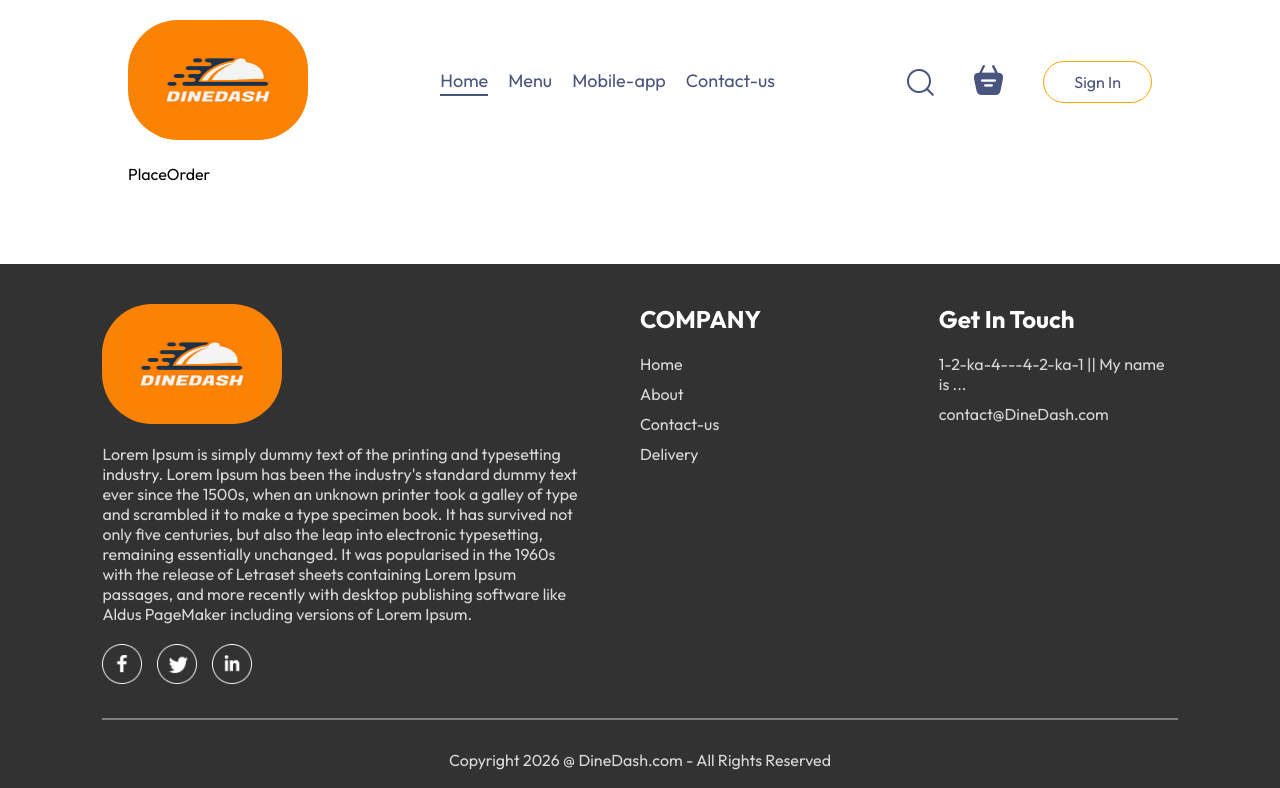
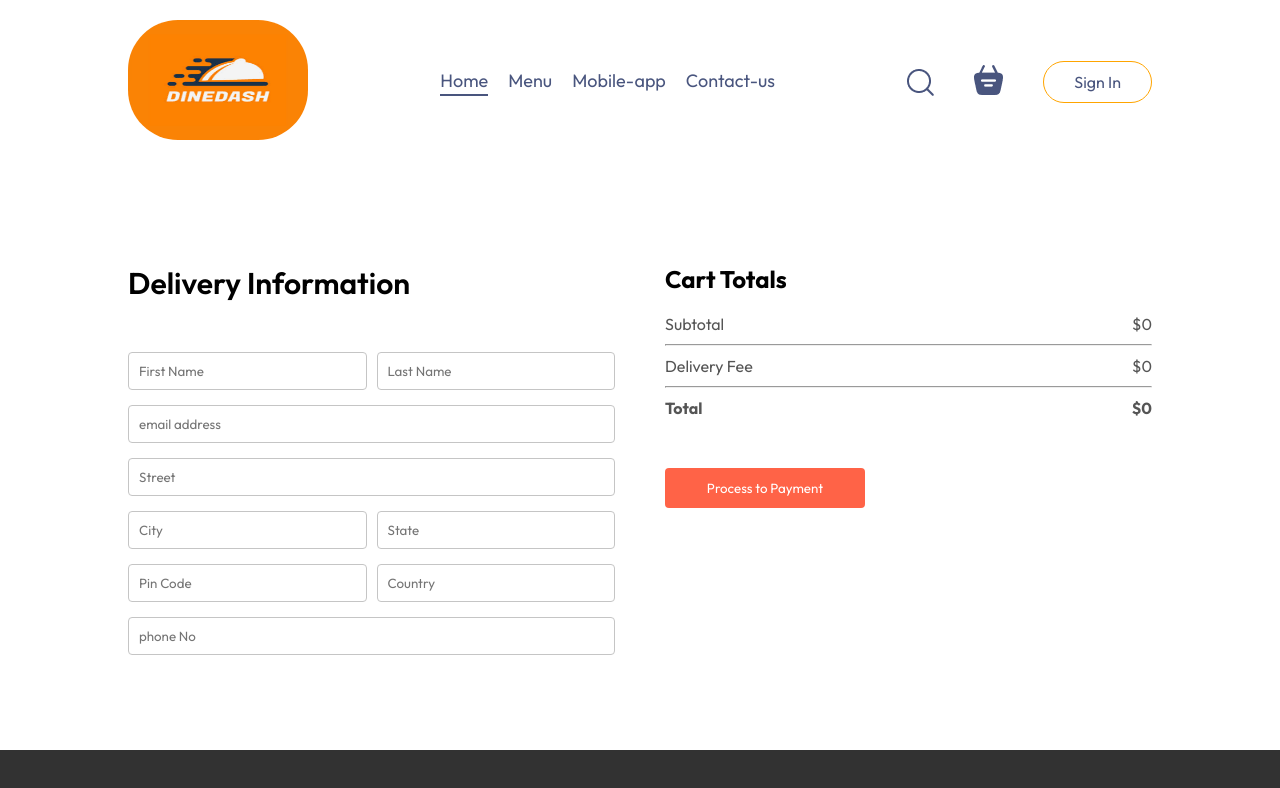
Before and after one commit to Hardik12244/DineDash, a React (Vite) app in the folder frontend/: page /order in a window 1280 px wide. Shown: the top 788 px of the page. Built offline with nearby package versions, Linux system fonts and the light colour scheme.

Commit message:
feat:add place order page

```diff
--- a/frontend/src/pages/Cart/Cart.tsx
+++ b/frontend/src/pages/Cart/Cart.tsx
@@ -1,8 +1,10 @@
-import React, { useContext } from 'react'
+import React, { useContext} from 'react'
 import { StoreContext } from '../../context/StoreContext'
 import  './Cart.css'
+import { useNavigate } from 'react-router-dom'
 
 function Cart() {
+  const navigate = useNavigate();
   const context = useContext(StoreContext);
   if (!context) return null;
   const { food_list, removeFromCart, cartItems,totalCartValue } = context;
@@ -42,20 +44,20 @@
             <div>
               <div className="cart-total-details">
                 <p>Subtotal</p>
-                <p>{totalCartValue()}</p>
+                <p>${totalCartValue()}</p>
               </div>
               <hr />
               <div className="cart-total-details">
                 <p>Delivery Fee</p>
-                <p>{2}</p>
+                <p>${totalCartValue()===0?"0":2}</p>
               </div>
               <hr />
               <div className="cart-total-details">
                 <b>Total</b>
-                <b>{totalCartValue()+2}</b>
+                <b>${totalCartValue()===0?"0":totalCartValue()+2}</b>
               </div>
             </div>
-            <button>Process to Checkout</button>
+            <button onClick={()=>navigate('/order')}>Process to Checkout</button>
           </div>
           <div className="cart-promocode">
             <div>
--- /dev/null
+++ b/frontend/src/pages/PlaceOrder/PlaceOrder.css
@@ -0,0 +1,36 @@
+
+.place-order{
+    display: flex;
+    align-items: start;
+    justify-content: space-between;
+    gap: 50px;
+    margin-top: 100px;
+}
+.place-order-left{
+    width: 100%;
+    max-width: max(10%,500px);
+}
+.place-order-left .title{
+    font-size: 30px;
+    font-weight: 600;
+    margin-bottom: 50px;
+}
+.place-order-left input{
+    margin-bottom: 15px;
+    width: 100%;
+    padding: 10px;
+    border: 1px solid #c5c5c5;
+    border-radius: 4px;
+    outline-color: tomato;
+}
+.place-order-left .multi-fields{
+    display: flex;
+    gap: 10px;
+}
+.place-order-right{
+    width: 100%;
+    max-width: max(40%,500px);
+}
+.place-order .cart-total button{
+    margin-top: 30px;
+}
--- a/frontend/src/pages/PlaceOrder/PlaceOrder.tsx
+++ b/frontend/src/pages/PlaceOrder/PlaceOrder.tsx
@@ -1,8 +1,55 @@
-import React from 'react'
+import React, { useContext } from 'react'
+import { StoreContext } from '../../context/StoreContext'
+import './PlaceOrder.css'
+function PlaceOrder() {
+  const context = useContext(StoreContext);
+  if (!context) return null;
+  const { totalCartValue } = context;
 
-function PlaceOrder() {
   return (
-    <div>PlaceOrder</div>
+    <div className='place-order'>
+      <div className="place-order-left">
+        <p className="title">Delivery Information</p>
+        <div className="multi-fields">
+          <input type="text" placeholder='First Name' />
+          <input type="text" placeholder='Last Name' />
+        </div>
+        <input type="text" placeholder='email address' />
+        <input type="text" placeholder='Street' />
+        <div className="multi-fields">
+          <input type="text" placeholder='City' />
+          <input type="text" placeholder='State' />
+        </div>
+        <div className="multi-fields">
+          <input type="text" placeholder='Pin Code' />
+          <input type="text" placeholder='Country' />
+        </div>
+        <input type="text" placeholder='phone No' />
+      </div>
+      <div className="place-order-right">
+        <div className="cart-total">
+          <h2>Cart Totals</h2>
+          <div>
+            <div className="cart-total-details">
+              <p>Subtotal</p>
+              <p>${totalCartValue()}</p>
+            </div>
+            <hr />
+            <div className="cart-total-details">
+              <p>Delivery Fee</p>
+              <p>${totalCartValue() === 0 ? "0" : 2}</p>
+            </div>
+            <hr />
+            <div className="cart-total-details">
+              <b>Total</b>
+              <b>${totalCartValue() === 0 ? "0" : totalCartValue() + 2}</b>
+            </div>
+          </div>
+
+          <button>Process to Payment</button>
+        </div>
+      </div>
+    </div>
   )
 }
 
```
